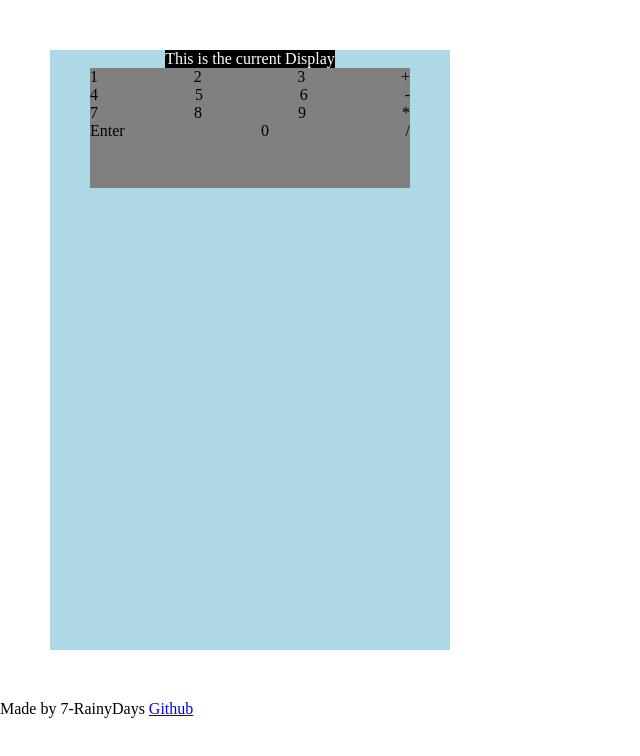
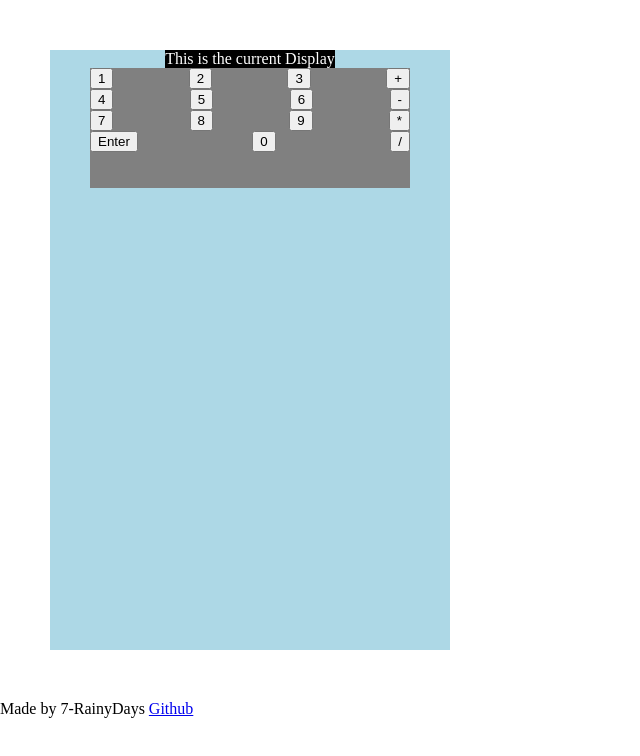
Before and after one commit to 7-RainyDays/calculator, a plain HTML site: page index.html in a window 1280 px wide. Shown: the whole page, without its empty margins (0-640 px from the left). Drawn offline with Linux system fonts and the light colour scheme.

Commit message:
change div to button for futute event handler

```diff
--- a/index.html
+++ b/index.html
@@ -13,27 +13,27 @@
             <div id="screen">This is the current Display</div>
             <div id="touchpad">
                 <div class="keys">
-                    <div class="solo-key">1</div>
-                    <div class="solo-key">2</div>
-                    <div class="solo-key">3</div>
-                    <div class="solo-key">+</div>
+                    <button class="solo-key">1</button>
+                    <button class="solo-key">2</button>
+                    <button class="solo-key">3</button>
+                    <button class="solo-key">+</button>
                 </div>
                 <div class="keys">
-                    <div class="solo-key">4</div>
-                    <div class="solo-key">5</div>
-                    <div class="solo-key">6</div>
-                    <div class="solo-key">-</div>
+                    <button class="solo-key">4</button>
+                    <button class="solo-key">5</button>
+                    <button class="solo-key">6</button>
+                    <button class="solo-key">-</button>
                 </div>
                 <div class="keys">
-                    <div class="solo-key">7</div>
-                    <div class="solo-key">8</div>
-                    <div class="solo-key">9</div>
-                    <div class="solo-key">*</div>
+                    <button class="solo-key">7</button>
+                    <button class="solo-key">8</button>
+                    <button class="solo-key">9</button>
+                    <button class="solo-key">*</button>
                 </div>
                 <div class="keys">
-                    <div class="solo-key">Enter</div>
-                    <div class="solo-key">0</div>
-                    <div class="solo-key">/</div>
+                    <button class="solo-key">Enter</button>
+                    <button class="solo-key">0</button>
+                    <button class="solo-key">/</button>
                 </div>
             </div>
         </div>
```
